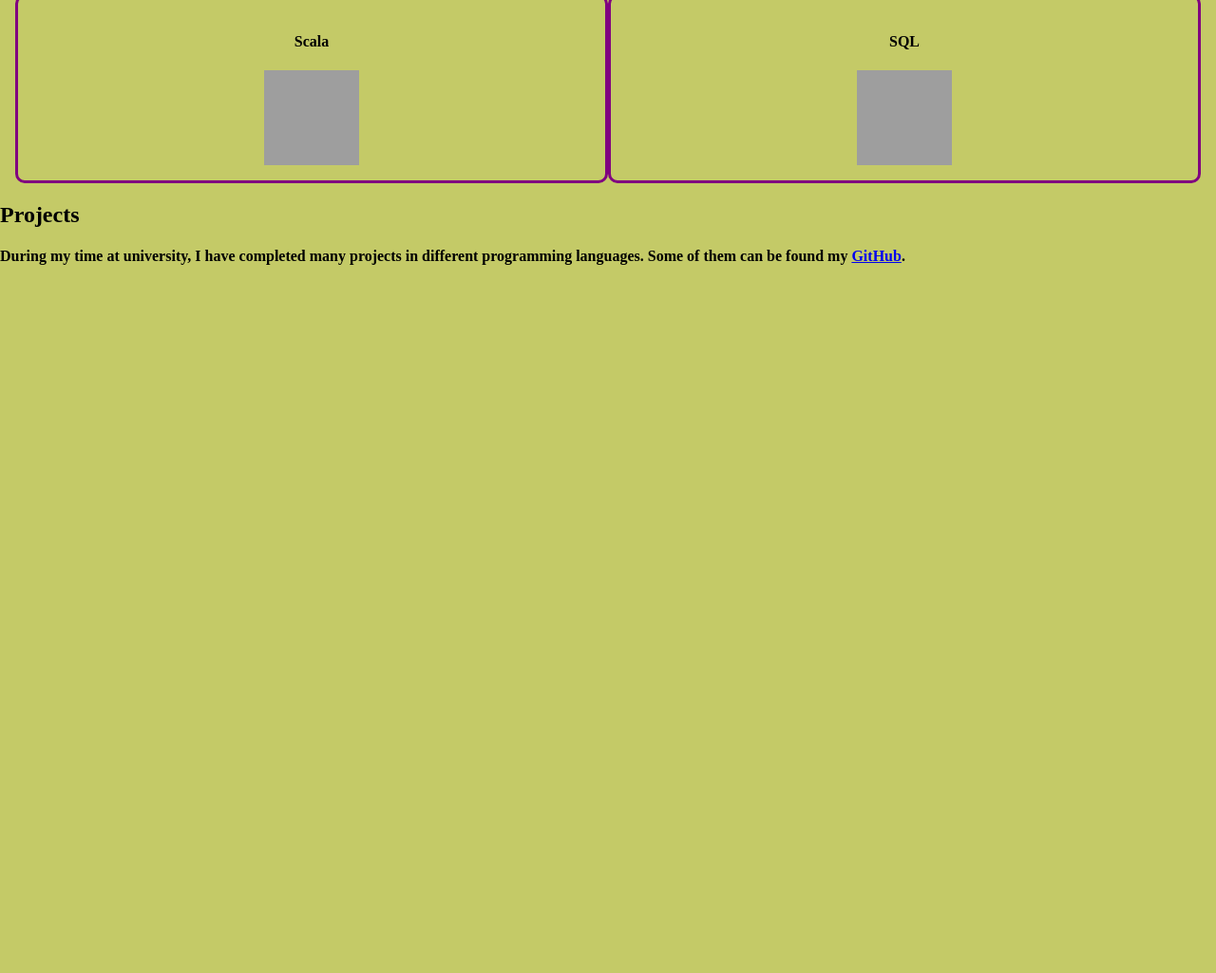
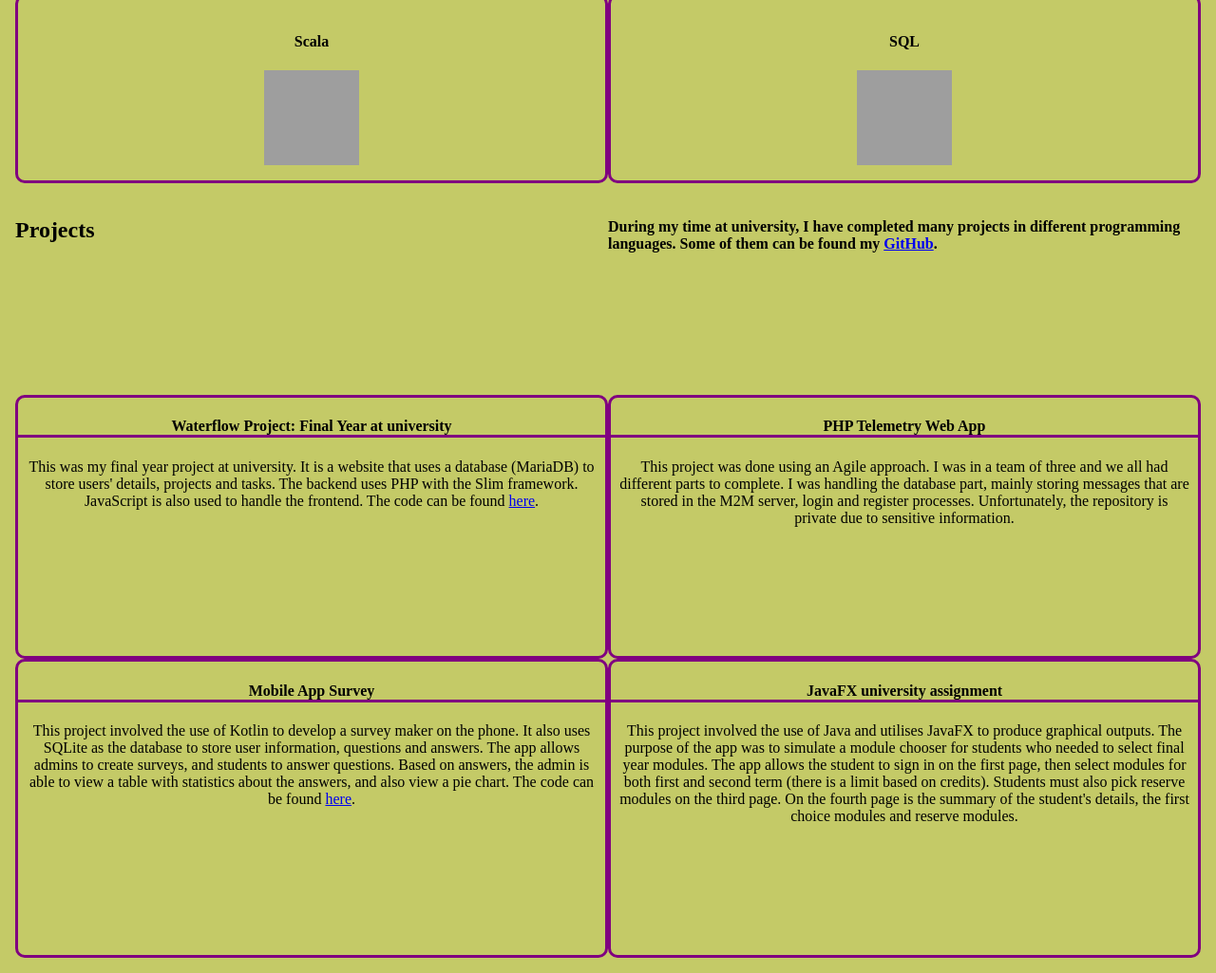
Before and after one commit to fahime10/Personal-Portfolio, a plain HTML site: page index.html in a window 1280 px wide. Shown: the part 1159-2184 px from the top of the page at 95% size. Before the commit the page ends 1459 px from the top, so only its background shows below. Drawn offline with Linux system fonts and the light colour scheme; grey boxes are pictures that could not be loaded.

Commit message:
Added projects section

```diff
--- a/index.html
+++ b/index.html
@@ -75,6 +75,47 @@
                 During my time at university, I have completed many projects in different programming languages.
                 Some of them can be found my <a href="https://github.com/fahime10">GitHub</a>.
             </h4>
+            <div class="project-card">
+                <h4>Waterflow Project: Final Year at university</h4>
+                <p>
+                    This was my final year project at university.
+                    It is a website that uses a database (MariaDB) to store users' details, projects and tasks.
+                    The backend uses PHP with the Slim framework. JavaScript is also used to handle the frontend.
+                    The code can be found <a href="https://github.com/fahime10/Waterflow-Final-Year-Project">here</a>.
+                </p>
+            </div>
+            <div class="project-card">
+                <h4>PHP Telemetry Web App</h4>
+                <p>
+                    This project was done using an Agile approach. I was in a team of three and we all had different
+                    parts to complete. I was handling the database part, mainly storing messages that
+                    are stored in the M2M server, login and register processes.
+                    Unfortunately, the repository is private due to sensitive information.
+                </p>
+            </div>
+            <div class="project-card">
+                <h4>Mobile App Survey</h4>
+                <p>
+                    This project involved the use of Kotlin to develop a survey maker on the phone.
+                    It also uses SQLite as the database to store user information, questions and answers.
+                    The app allows admins to create surveys, and students to answer questions.
+                    Based on answers, the admin is able to view a table with statistics about the answers,
+                    and also view a pie chart.
+                    The code can be found <a href="https://github.com/fahime10/Mobile-App-Survey">here</a>.
+                </p>
+            </div>
+            <div class="project-card">
+                <h4>JavaFX university assignment</h4>
+                <p>
+                    This project involved the use of Java and utilises JavaFX to produce graphical outputs.
+                    The purpose of the app was to simulate a module chooser for students who needed to select final
+                    year modules.
+                    The app allows the student to sign in on the first page, then select modules for both first and
+                    second term (there is a limit based on credits).
+                    Students must also pick reserve modules on the third page.
+                    On the fourth page is the summary of the student's details, the first choice modules and reserve modules.
+                </p>
+            </div>
         </div>
     </body>
 </html>
--- a/style.css
+++ b/style.css
@@ -27,7 +27,7 @@ nav a:hover {
     display: grid;
     background-color: rgb(196, 202, 103);
     grid-template-columns: 1fr 1fr;
-    justify-content: space-between;
+    justify-content: space-around;
 }
 
 .right {
@@ -44,6 +44,7 @@ img {
     margin: 1rem;
     display: grid;
     grid-template-columns: 1fr 1fr;
+    min-height: 100vh;
 }
 
 .card {
@@ -53,9 +54,36 @@ img {
     flex-direction: column;
     align-items: center;
     padding: 1rem;
-    transition: scale, 1s, ease-out, 0.25s;
+    transition: ease-out, 0.25s;
 }
 
 .card:hover {
     transform: scale(1.02);
 }
+
+.projects {
+    display: grid;
+    grid-template-columns: 1fr 1fr;
+    margin: 1rem;
+    justify-content: space-between;
+    min-height: 100vh;
+}
+
+.project-card {
+    border-radius: 10px;
+    border: 3px solid purple;
+    text-align: center;
+    transition: ease-out, 0.25s;
+}
+
+.project-card:hover {
+    transform: scale(1.02);
+}
+
+.project-card h4 {
+    border-bottom: 3px solid purple;
+}
+
+.project-card p {
+    margin: 0.5rem;
+}
```
